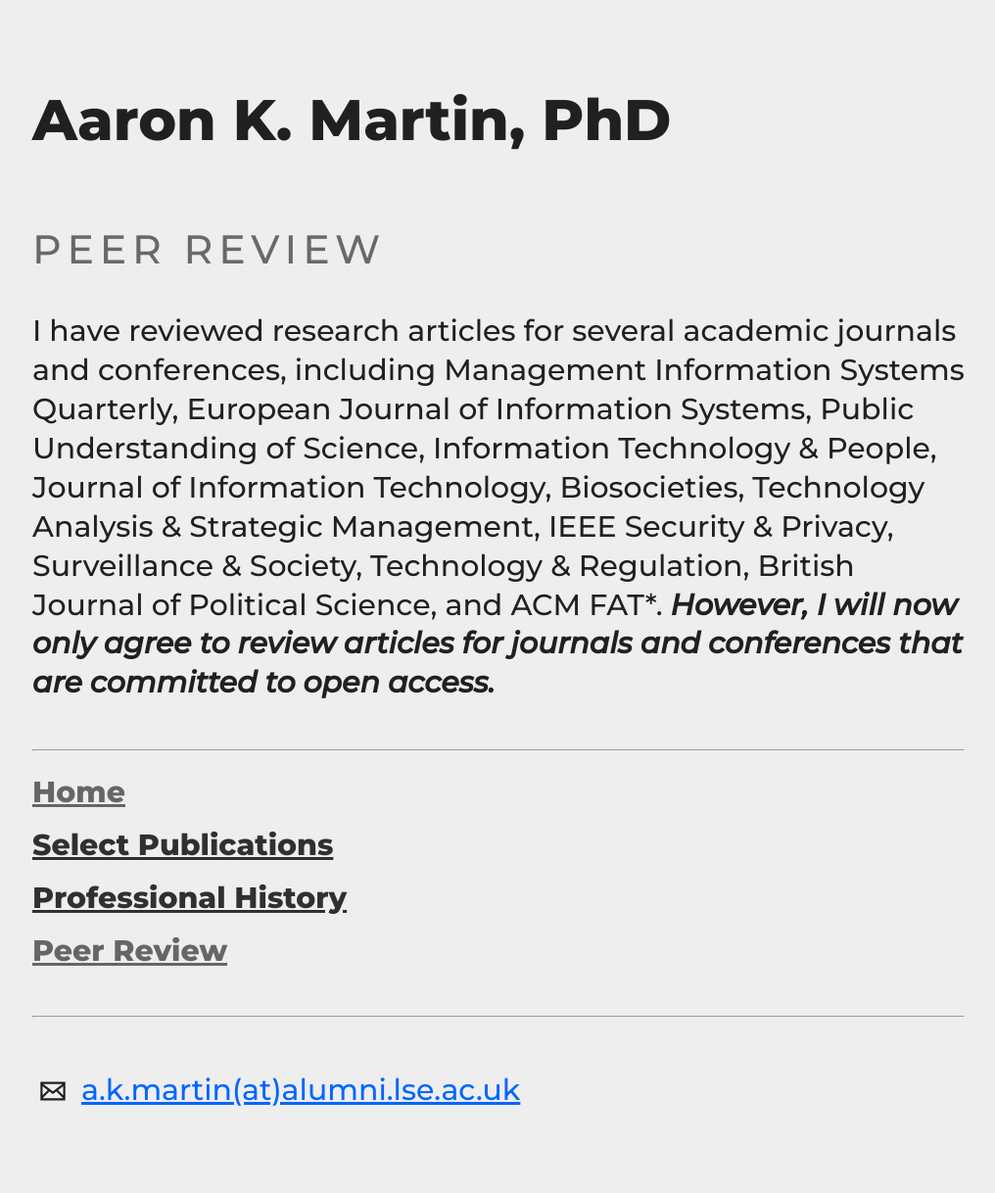
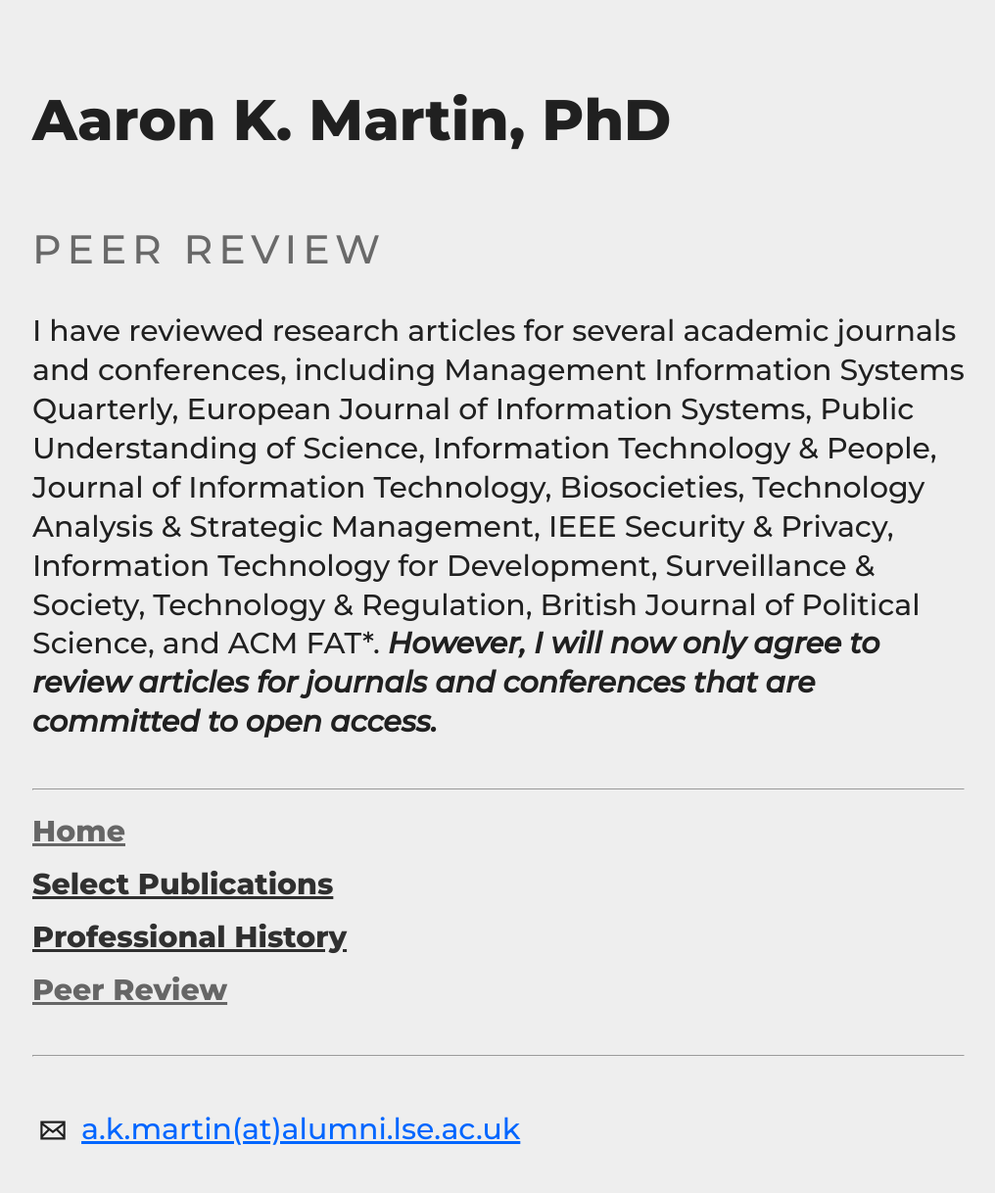
Before and after one commit to haroonalrasheed/641a, a Jekyll site: the page built from peer-review/index.md, in a window 1280 px wide. Shown: the whole page at 98% size, without its empty margins (131-1147 px from the left). Built offline with Jekyll 4.4.1, drawn with Linux system fonts in a browser that asks for light colours; before the commit the page ends 1178 px from its top, so only the background shows below that.

Commit message:
Update index.md

```diff
--- a/peer-review/index.md
+++ b/peer-review/index.md
@@ -5,4 +5,4 @@ title: Peer Review
 
 ## Peer Review
 
-I have reviewed research articles for several academic journals and conferences, including Management Information Systems Quarterly, European Journal of Information Systems, Public Understanding of Science, Information Technology & People, Journal of Information Technology, Biosocieties, Technology Analysis & Strategic Management, IEEE Security & Privacy, Surveillance & Society, Technology & Regulation, British Journal of Political Science, and ACM FAT*. **_However, I will now only agree to review articles for journals and conferences that are committed to open access._**
+I have reviewed research articles for several academic journals and conferences, including Management Information Systems Quarterly, European Journal of Information Systems, Public Understanding of Science, Information Technology & People, Journal of Information Technology, Biosocieties, Technology Analysis & Strategic Management, IEEE Security & Privacy, Information Technology for Development, Surveillance & Society, Technology & Regulation, British Journal of Political Science, and ACM FAT*. **_However, I will now only agree to review articles for journals and conferences that are committed to open access._**
```
